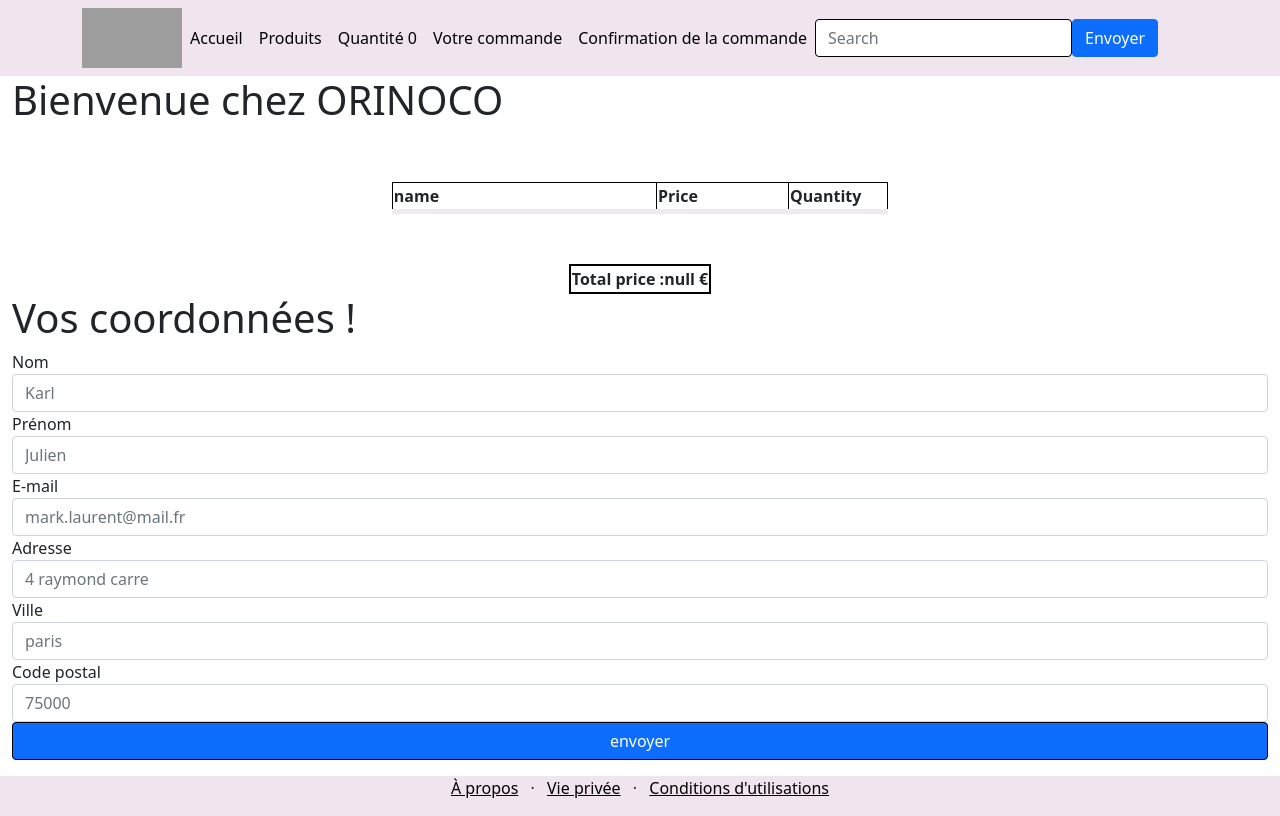
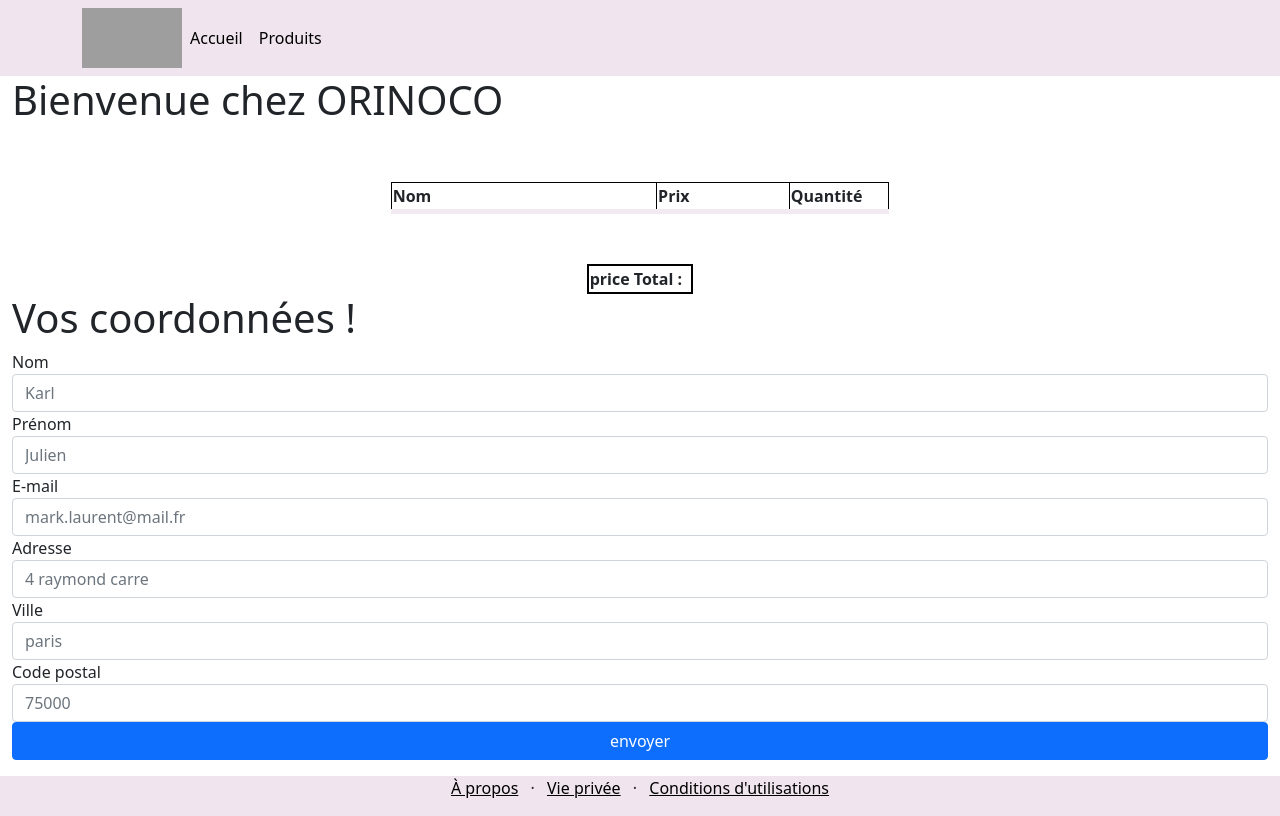
Before and after one commit to LKONATE-c/front-p5, a website: page page-panier.html in a window 1280 px wide. Drawn offline with nearby package versions, Linux system fonts and the light colour scheme; grey boxes are pictures that could not be loaded.

Commit message:
mise en page

```diff
--- a/cssperso.css
+++ b/cssperso.css
@@ -78,7 +78,7 @@ table, th, td {
     border: 2px dashed red;
   }
 
-  input:valid {
+  .input:valid {
     border: 1px solid black;
   }
 
--- a/moncss.css
+++ /dev/null
@@ -1,5 +0,0 @@
-.add-cart{
-    background-color: darkgrey;
-    padding-right: 5px;
-
-}
--- a/page-panier.html
+++ b/page-panier.html
@@ -36,21 +36,11 @@
                             <li class="nav-item active">
                                 <a class="nav-link" href="./products.html">Produits</a>
                             </li>
-                            <li class="nav-item">
 
-                                <a class="nav-link" href="">Quantité&nbsp;<span>0</span></a>
-                            </li>
-                            <li class="nav-item">
-                                <a class="nav-link" href="page-panier.html">Votre commande</a>
-                            </li>
-                            <li class="nav-item">
-                                <a class="nav-link" href="./page-confirmation.html">Confirmation de la commande</a>
-                            </li>
+
+
                         </ul>
-                        <form class="form-inline">
-                            <input class="form-control mr-sm-2" type="search" placeholder="Search">
-                            <button class="btn btn-primary" type="submit">Envoyer</button>
-                        </form>
+
                     </div>
                 </nav>
             </div>
@@ -74,9 +64,9 @@
             <table class="product-panier">
                 <thead class="product-header">
                     <tr>
-                        <th class="product-name">name</th>
-                        <th class="price">Price</th>
-                        <th class="quantity">Quantity</th>
+                        <th class="product-name">Nom</th>
+                        <th class="price">Prix</th>
+                        <th class="quantity">Quantité</th>
 
                     </tr>
                 </thead>
@@ -88,7 +78,7 @@
             </table>
             <table class="all-product-price">
                 <tr>
-                <th id="totat-price">Total price :</th>
+                <th id="totat-price"> price Total : &nbsp;</th>
                 </tr>
             </table>
 
@@ -113,7 +103,7 @@
 
                 <div class="form-group col-12">
                     <label>Adresse</label>
-                    <input type="text" name="address" class="form-control"  placeholder="4 raymond carre"  id="address" required title="veuillez indiquer votre lieu de residence avec numero de rue et lieu" >
+                    <input type="text" name="address" class="form-control" pattern="/\w/g" placeholder="4 raymond carre"  id="address" required title="veuillez indiquer votre lieu de residence avec numero de rue et lieu" >
                 </div>
 
                 <div class="form-group col-12">
--- a/script.js/confirmation.js
+++ b/script.js/confirmation.js
@@ -8,7 +8,7 @@ main.innerHTML =
 <div>
     <div class="mx-auto">
      <h2>Merci pour votre commande ${order.contact.firstName} </h2>
-     <p>le montant de votre commande est de : ${order.price}</P>
+     <p>Le montant de votre commande est de : ${order.price}  &#8364;</P>
      <p> Identifiant de votre commande : ${order.orderId}</p>
     </div>
 </div>
--- a/script.js/panier.js
+++ b/script.js/panier.js
@@ -1,7 +1,6 @@
+
+//creation d'une variable pour recuperer id
 let bear = [] ;
-
-
-
 
 
 //recuperation des produits ds le local storage
@@ -28,7 +27,10 @@ function getTeddie(){
 //recuperation du prix total ds le local storage
 function getprice(){
     const price = JSON.parse(localStorage.getItem("totalCost"))
-    console.log(price);
+    if (price === null) {
+        return 0;
+    }
+
     document.getElementById("totat-price").innerHTML +=
     `
     <div id="totat-price">${price} &#8364;</div>
```
Also changed, not shown: index_page_accueil.html (+4 -12 lines), page-confirmation.html (+1 -4 lines), products.html (+1 -3 lines).
